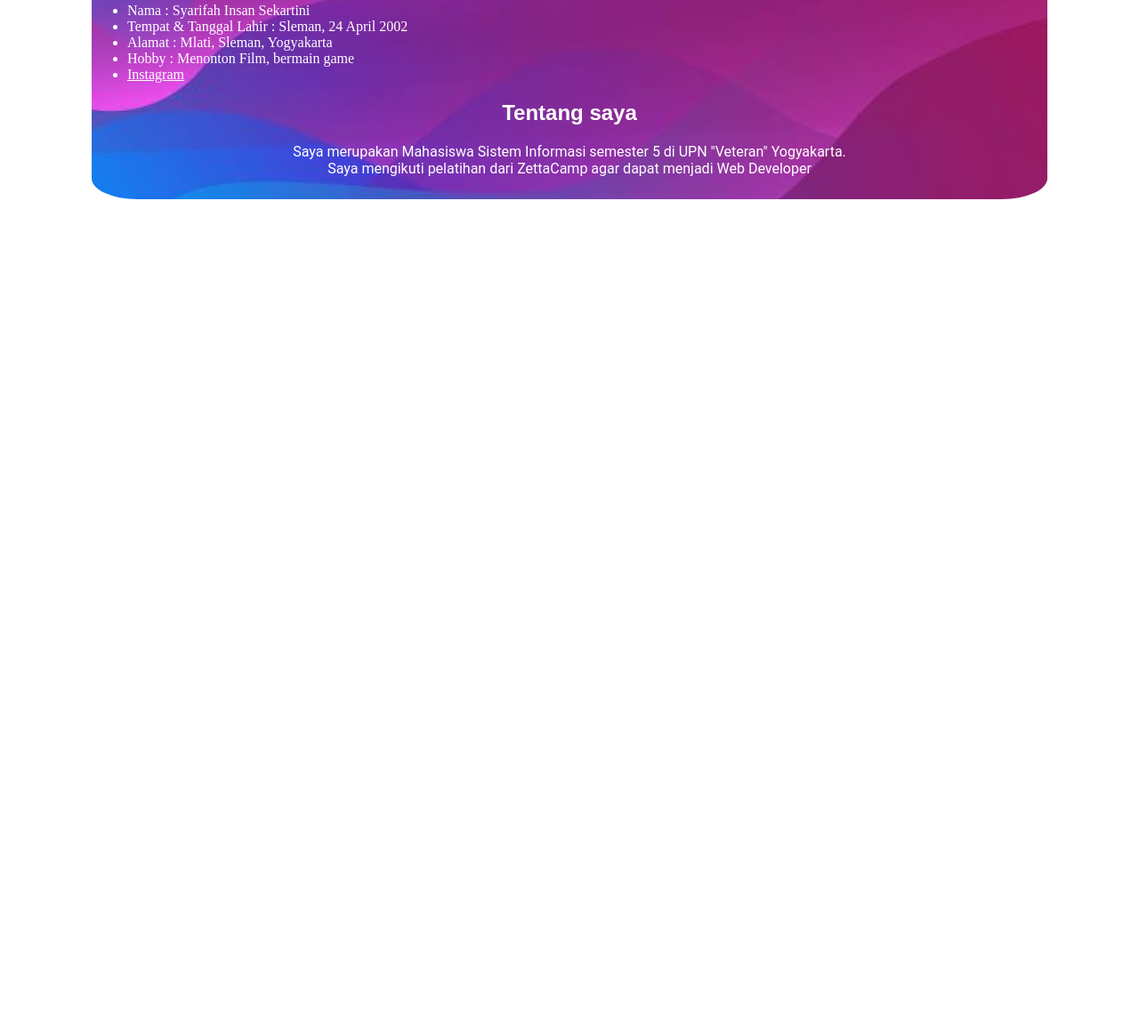
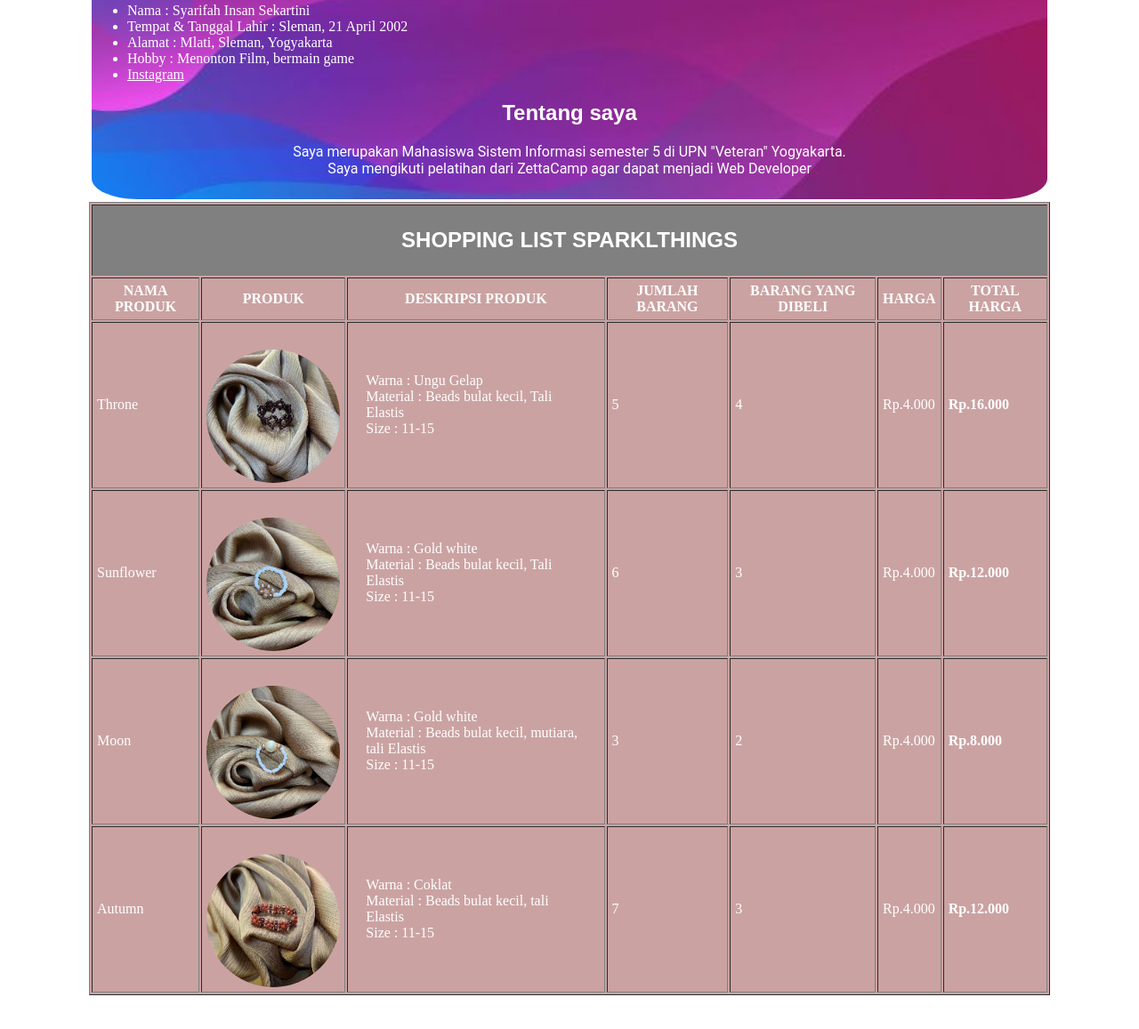
Before and after one commit to Ifaahs/Ifah_upn_zetta_learning, a plain HTML site: page index.html in a window 1280 px wide. Shown: the part 355-1512 px from the top of the page at 89% size. Before the commit the page ends 800 px from the top, so only its background shows below. Drawn offline with Linux system fonts and the light colour scheme.

Commit message:
commit 3

```diff
--- a/index.html
+++ b/index.html
@@ -49,7 +49,7 @@
     </h1>
     <ul>
         <li>Nama : Syarifah Insan Sekartini</li>
-        <li>Tempat &amp; Tanggal Lahir : Sleman, 24 April 2002</li>
+        <li>Tempat &amp; Tanggal Lahir : Sleman, 21 April 2002</li>
         <li>Alamat : Mlati, Sleman, Yogyakarta</li>
         <li>Hobby : Menonton Film, bermain game</li>
         <li>
@@ -66,6 +66,82 @@
     </p>
 </body>
 </div>
+<table class="shopping" align="center" width="100%" border="1px" cellpadding="5" style="background-color: rgb(203, 162, 162);">
+    <tr>
+        <td colspan="7" bgcolor="grey" >
+            <b><h2>SHOPPING LIST SPARKLTHINGS</h2></b>
+        </td>
+    </tr>
+    <tr>
+        <th>NAMA PRODUK</th>
+        <th>PRODUK</th>
+        <th>DESKRIPSI PRODUK</th>
+        <th>JUMLAH BARANG</th>
+        <th>BARANG YANG DIBELI</th>
+        <th>HARGA</th>
+        <th>TOTAL HARGA</th>
+    </tr>
+    <tr>
+        <td>Throne</td>
+        <td>
+            <img src="asset/311130766_121542317363290_8706225956907184230_n.jpg" width="150px" height="150px">
+        </td>
+        <td style="padding-left: 20px; padding-right: 20px;">
+            Warna        : Ungu Gelap<br>
+            Material     : Beads bulat kecil, Tali Elastis<br>
+            Size         : 11-15
 
+        </td>
+        <td>5</td>
+        <td>4</td>
+        <td>Rp.4.000</td>
+        <td><b>Rp.16.000</b></td>
+    </tr>
+    <tr>
+        <td>Sunflower</td>
+        <td>
+            <img src="asset/311283671_515838493720442_2177827926353001916_n.jpg" width="150px" height="150px">
+        </td>
+        <td style="padding-left: 20px; padding-right: 20px;">
+            Warna        : Gold white<br>
+            Material     : Beads bulat kecil, Tali Elastis<br>
+            Size         : 11-15
+        </td>
+        <td>6</td>
+        <td>3</td>
+        <td>Rp.4.000</td>
+        <td><b>Rp.12.000</b></td>
+    </tr>
+    <tr>
+        <td>Moon</td>
+        <td>
+            <img src="asset/311510960_5603437633081109_5326883261457363874_n.jpg" width="150px" height="150px">
+        </td>
+        <td style="padding-left: 20px; padding-right: 20px;">
+            Warna        : Gold white<br>
+            Material     : Beads bulat kecil, mutiara, tali Elastis<br>
+            Size         : 11-15
+        </td>
+        <td>3</td>
+        <td>2</td>
+        <td>Rp.4.000</td>
+        <td><b>Rp.8.000</b></td>
+    </tr>
+    <tr>
+        <td>Autumn</td>
+        <td>
+            <img src="asset/311218192_449150323754907_5974550029461430314_n.jpg" width="150px" height="150px">
+        </td>
+        <td style="padding-left: 20px; padding-right: 20px;">
+            Warna        : Coklat<br>
+            Material     : Beads bulat kecil, tali Elastis<br>
+            Size         : 11-15
+        </td>
+        <td>7</td>
+        <td>3</td>
+        <td>Rp.4.000</td>
+        <td><b>Rp.12.000</b></td>
+    </tr>
+</table>
 </body>
 </html>
```
Also changed, not shown: asset/311130766_121542317363290_8706225956907184230_n.jpg (added), asset/311218192_449150323754907_5974550029461430314_n.jpg (added), asset/311283671_515838493720442_2177827926353001916_n.jpg (added), asset/311510960_5603437633081109_5326883261457363874_n.jpg (added).
